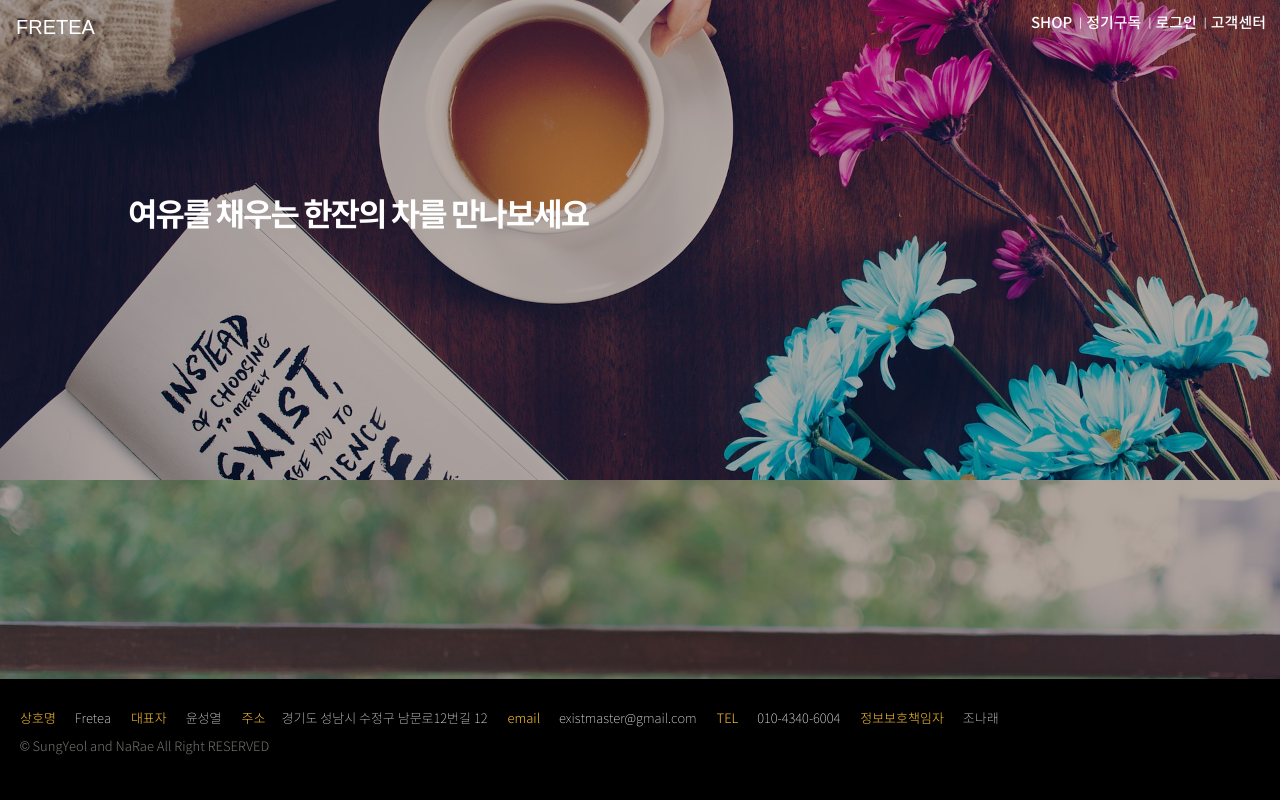
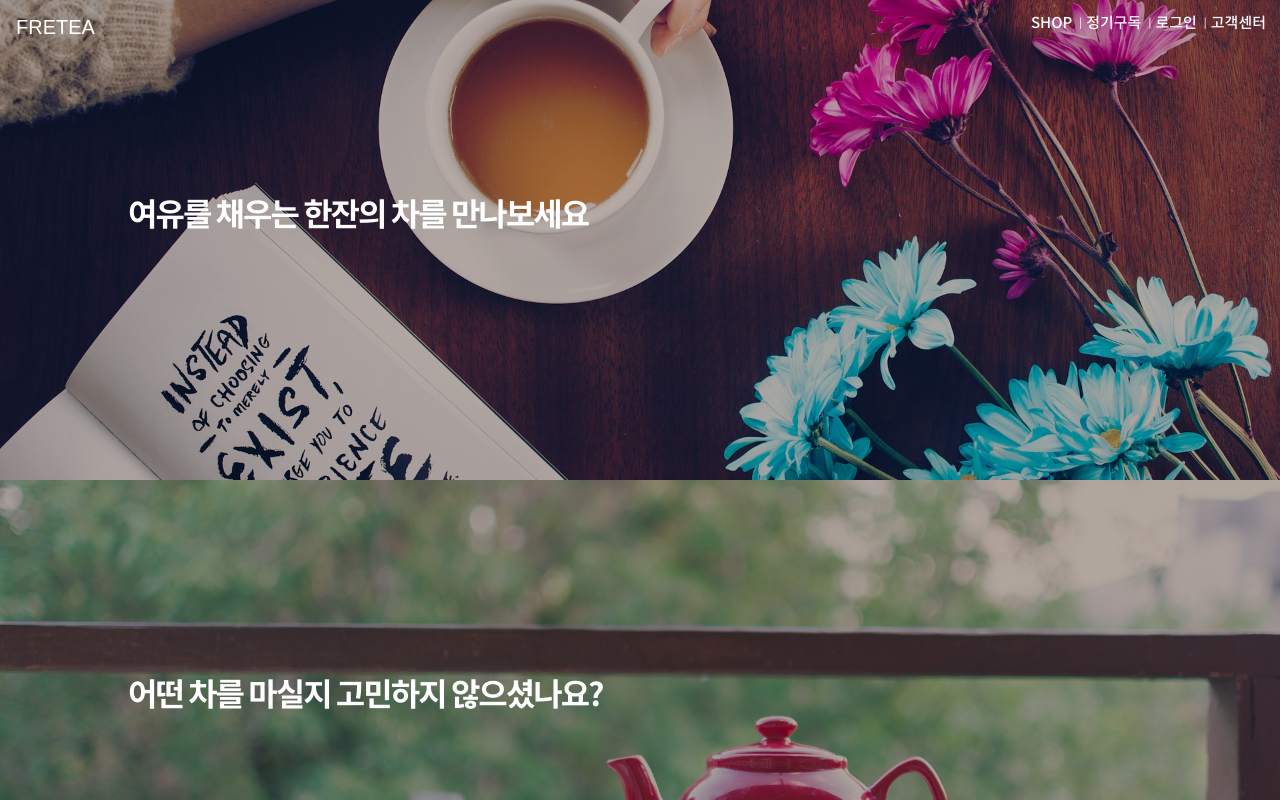
Before and after one commit to jo-narae/fretea, a Vue app: page / in a window 1280 px wide. Shown: the top 800 px of the page. Built offline with nearby package versions, Linux system fonts and the light colour scheme; a web font is replaced by a local one.

Commit message:
푸터 영역 하단 고정(최종)

```diff
--- a/src/App.vue
+++ b/src/App.vue
@@ -1,6 +1,6 @@
 <template>
   <div id="app">
-    <router-view />
+    <router-view class="wrap"/>
   </div>
 </template>
 
--- a/src/assets/style/common.scss
+++ b/src/assets/style/common.scss
@@ -6,15 +6,14 @@
 @import "./main";
 @import "./login";
 
-html {
+html, body {
 	height: 100%;
+	margin: 0;
 }
 
 body {
 	font-family: $font_family;
 	font-size: 15px;
-	margin: 0px;
-	height: 100%;
 }
 
 .thin {
@@ -37,9 +36,15 @@ body {
 	-moz-osx-font-smoothing: grayscale;
 	text-align: center;
 	color: $font_base_color;
+	min-height: 100%;
 }
 
 .wrap {
+    position: absolute;
+    height: 100%;
+}
+
+.content-wrap {
 	min-height: 100%;
 }
 
@@ -55,7 +60,7 @@ body {
 	transform: translateY(0%);
 }
 .footer {
-	position: absolute;
+	position: relative;
 	bottom: 0;
 	left: 0;
 	right: 0;
--- a/src/components/Login.vue
+++ b/src/components/Login.vue
@@ -1,5 +1,5 @@
 <template>
-  <div class="content main-content mt50">
+  <div class="content main-content">
     <div class="login-content content-top">
       <div class="login-title">LOGIN</div>
       <input type="text" placeholder="아이디" />
--- a/src/components/Shop.vue
+++ b/src/components/Shop.vue
@@ -1,11 +1,13 @@
 <template>
   <div class="content main-content">
+    <div>
       <image-slider
         :imagePath="sliderImagePath"
         :prevNext="false"
         :description="description">
       </image-slider>
       준비중
+    </div>
   </div>
 </template>
 
--- a/src/components/layout/Index.vue
+++ /dev/null
@@ -1,29 +0,0 @@
-<template>
-  <div class="wrap">
-    <layout :navActive="navActive"></layout>
-  </div>
-</template>
-
-<script>
-import Layout from '@/components/layout/Layout'
-
-export default {
-  name: 'index',
-  components: {
-    Layout,
-  },
-  watch: {
-    '$route' (to) {
-      this.navActive = to.meta.navActive;
-    },
-  },
-  data () {
-    return {
-      navActive: 'main',
-    };
-  },
-  created () {
-    this.navActive = this.$route.meta.navActive;
-  },
-}
-</script>
--- a/src/components/layout/Layout.vue
+++ b/src/components/layout/Layout.vue
@@ -18,19 +18,16 @@ export default {
     NavigationLayer,
     FooterLayer,
   },
-  props: {
-    navActive: {
-      type: Boolean,
+  watch: {
+    '$route' (to) {
+      this.navActive = to.meta.navActive;
+      this.handleScroll();
     },
-  },
-  watch: {
-    navActive(to) {
-      this.handleScroll(to);
-    }
   },
   data () {
     return {
-      scrolled: false
+      scrolled: false,
+      navActive: 'main',
     };
   },
   methods: {
@@ -45,6 +42,9 @@ export default {
   created () {
     this.handleScroll();
     window.addEventListener('scroll', this.handleScroll);
+    const meta = this.$route.meta.navActive;
+    this.navActive = meta;
+    this.scrolled = meta;
   },
 }
 </script>
--- a/src/router/index.js
+++ b/src/router/index.js
@@ -1,6 +1,5 @@
 import Vue from 'vue'
 import Router from 'vue-router'
-import Index from '@/components/layout/Index'
 import Layout from '@/components/layout/Layout'
 import Main from '@/components/Main'
 import Login from '@/components/Login'
@@ -13,8 +12,8 @@ export default new Router({
   routes: [
     {
       path: '/',
-      name: 'Index',
-      component: Index,
+      name: 'Layout',
+      component: Layout,
       children: [
       	{
         	path: '/',
```
Lines whose indentation alone changed are shown as unchanged.
